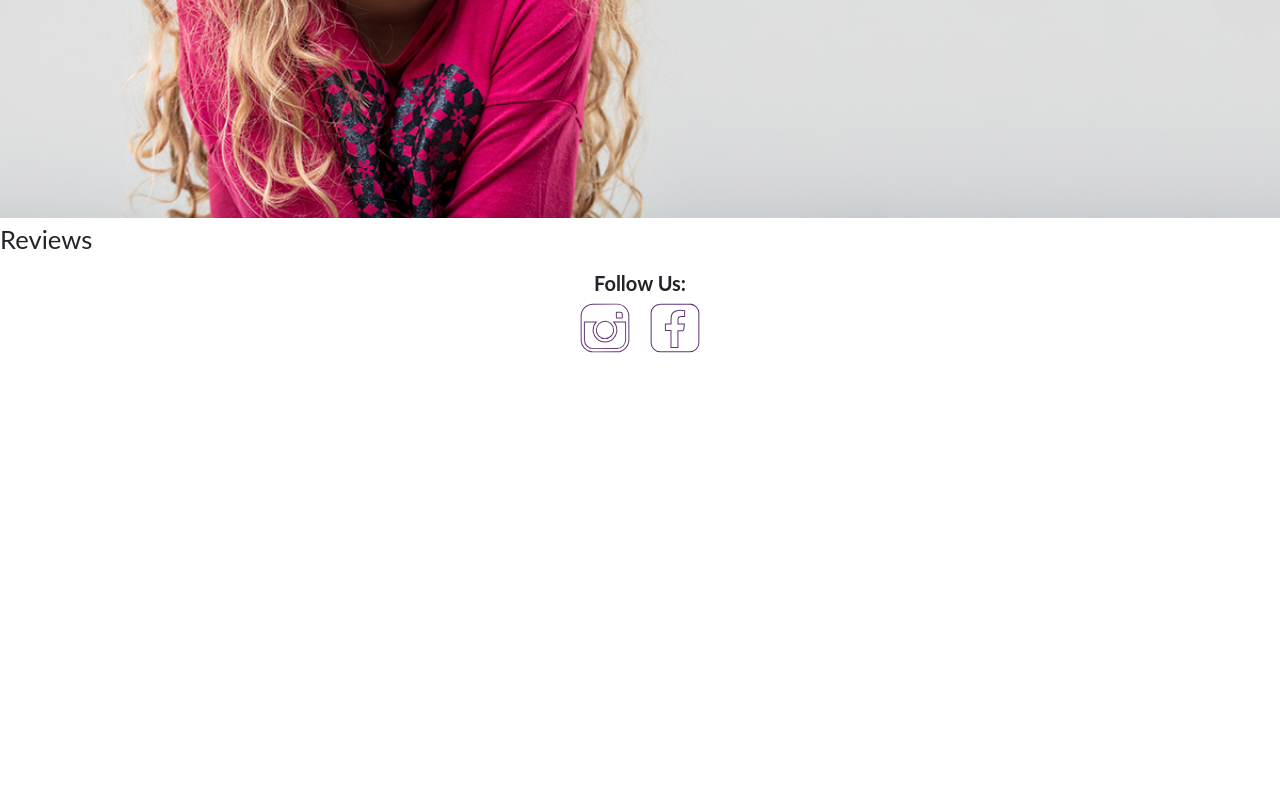
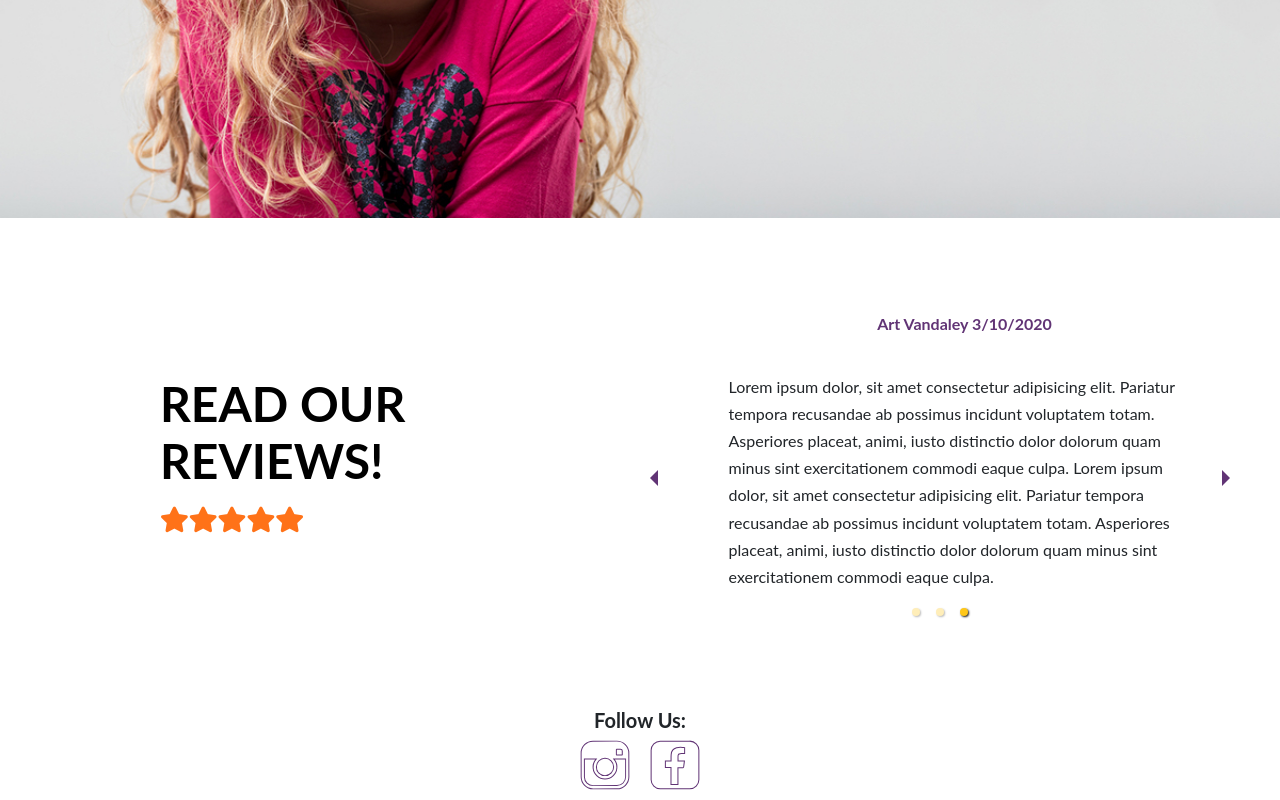
Before and after one commit to Alom310/rooster-grin, a React (Create React App) app: page / in a window 1280 px wide. Shown: the part 2970-3770 px from the top of the page. Before the commit the page ends 3333 px from the top, so only its background shows below. Built offline with nearby package versions, Linux system fonts and the light colour scheme.

Commit message:
added review section and fixed media query

```diff
--- a/package.json
+++ b/package.json
@@ -11,6 +11,7 @@
     "path": "^0.12.7",
     "react": "^16.13.1",
     "react-dom": "^16.13.1",
+    "react-responsive-carousel": "^3.2.8",
     "react-reveal": "^1.2.2",
     "react-scripts": "3.4.1"
   },
--- a/public/index.html
+++ b/public/index.html
@@ -28,6 +28,7 @@
     <script src="https://code.jquery.com/jquery-3.5.1.slim.min.js" integrity="sha384-DfXdz2htPH0lsSSs5nCTpuj/zy4C+OGpamoFVy38MVBnE+IbbVYUew+OrCXaRkfj" crossorigin="anonymous"></script>
     <script src="https://cdn.jsdelivr.net/npm/popper.js@1.16.0/dist/umd/popper.min.js" integrity="sha384-Q6E9RHvbIyZFJoft+2mJbHaEWldlvI9IOYy5n3zV9zzTtmI3UksdQRVvoxMfooAo" crossorigin="anonymous"></script>
     <script src="https://stackpath.bootstrapcdn.com/bootstrap/4.5.0/js/bootstrap.min.js" integrity="sha384-OgVRvuATP1z7JjHLkuOU7Xw704+h835Lr+6QL9UvYjZE3Ipu6Tp75j7Bh/kR0JKI" crossorigin="anonymous"></script>
+    <link rel="stylesheet" href="https://cdnjs.cloudflare.com/ajax/libs/font-awesome/5.12.0-2/css/all.min.css">
 
     <title>Rooster Grin Test</title>
   </head>
--- a/src/components/cta2.js
+++ b/src/components/cta2.js
@@ -14,7 +14,7 @@ class CTA2 extends Component{
                             <div className="cta2__text-box">
                                 <Fade left>
                                     <h1 className="cta2-primary">
-                                        <span className="cta2-primary--title">Free 30 day Trial</span>
+                                        <span className="cta2-primary--title">Start Your Trial Today!</span>
                                     </h1>
                                 </Fade>
                                 <a href="#" className="cta2-btn cta2-btn--animated">&#62; Learn More</a>
--- a/src/components/reviews.js
+++ b/src/components/reviews.js
@@ -1,12 +1,52 @@
 import React, {Component} from 'react';
 import Fade from 'react-reveal/Fade';
+import { Carousel } from 'react-responsive-carousel';
+import "react-responsive-carousel/lib/styles/carousel.min.css";
+
 
 class Reviews extends Component{
     render(){
         return(
             <section id="reviews">
-                <div>
-                    Reviews
+                <div className="container">
+                    <div className="row">
+
+                        <div className="col-xs-12 col-lg-6" id="review-row">
+                            <div className="review__text-box">
+                                <Fade left>
+                                <h1 className="review-primary">
+                                    <span className="review-primary--title">Read Our Reviews!</span>
+                                </h1>
+                                </Fade>
+                                <i class="fa fa-star" aria-hidden="true"></i>
+                                <i class="fa fa-star" aria-hidden="true"></i>
+                                <i class="fa fa-star" aria-hidden="true"></i>
+                                <i class="fa fa-star" aria-hidden="true"></i>
+                                <i class="fa fa-star" aria-hidden="true"></i>
+
+                            </div>
+                        </div>
+
+                        <div className="col-xs-12 col-lg-6" id="carousel-row">
+                            <div id="carousel" className="carousel__text-box">
+                                <Carousel autoPlay infiniteLoop	showThumbs={false} showStatus={false} showArrows={true} showIndicators={true}>
+                                    <div>
+                                        <h6>John Doe 6/25/2020</h6>
+                                        <p>Lorem ipsum dolor, sit amet consectetur adipisicing elit. Pariatur tempora recusandae ab possimus incidunt voluptatem totam. Asperiores placeat, animi, iusto distinctio dolor dolorum quam minus sint exercitationem commodi eaque culpa. Lorem ipsum dolor, sit amet consectetur adipisicing elit. Pariatur tempora recusandae ab possimus incidunt voluptatem totam. Asperiores placeat, animi, iusto distinctio dolor dolorum quam minus sint exercitationem commodi eaque culpa.</p>
+                                    </div>
+                                    <div>
+                                        <h6>Don Joe 5/12/2020</h6>
+                                        <p>Lorem ipsum dolor, sit amet consectetur adipisicing elit. Pariatur tempora recusandae ab possimus incidunt voluptatem totam. Asperiores placeat, animi, iusto distinctio dolor dolorum quam minus sint exercitationem commodi eaque culpa. Lorem ipsum dolor, sit amet consectetur adipisicing elit. Pariatur tempora recusandae ab possimus incidunt voluptatem totam. Asperiores placeat, animi, iusto distinctio dolor dolorum quam minus sint exercitationem commodi eaque culpa.</p>
+                                    </div>
+                                    <div>
+                                        <h6>Art Vandaley 3/10/2020</h6>
+                                        <p>Lorem ipsum dolor, sit amet consectetur adipisicing elit. Pariatur tempora recusandae ab possimus incidunt voluptatem totam. Asperiores placeat, animi, iusto distinctio dolor dolorum quam minus sint exercitationem commodi eaque culpa. Lorem ipsum dolor, sit amet consectetur adipisicing elit. Pariatur tempora recusandae ab possimus incidunt voluptatem totam. Asperiores placeat, animi, iusto distinctio dolor dolorum quam minus sint exercitationem commodi eaque culpa.</p>
+                                    </div>
+                                </Carousel>
+                            </div>
+                        </div>
+
+                    </div>
                 </div>
             </section>
         );
--- a/src/index.css
+++ b/src/index.css
@@ -16,6 +16,7 @@ code {
 .container, .row{
   height: 100%;
 }
+
 
 /* ---------------------------------Animations--------------------------------*/
 @keyframes fadeInAnimation {
@@ -195,7 +196,8 @@ code {
   text-align: left;
 }
 
-.about-primary--title, .features-primary--title, .cta1-primary--title, .cta2-primary--title{
+.about-primary--title, .features-primary--title,
+.cta1-primary--title, .cta2-primary--title, .review-primary--title{
 color: #613475;
 display: block;
 font-size: 3rem;
@@ -372,11 +374,77 @@ font-weight :400;
 
 
 /* ---------------------------------Reviews--------------------------------*/
+#reviews{
+  height: 60vh;
+  overflow: auto;
+}
+
+#review-row{
+  position: relative;
+}
+
+.review__text-box{
+  position: absolute;
+  top: 50%;
+  left: 50%;
+  transform: translate(-50%, -50%);
+  text-align: left;
+}
+
+.review-primary--title{
+  color: black;
+}
+
+#carousel{
+  width: 600px;
+}
+
+#carousel p{
+  font-size: 1rem;
+  text-align: left;
+  padding: 2rem 4rem;
+}
+
+#carousel h6{
+  color: #613475;
+  font-weight: 700;
+}
+
+.carousel__text-box{
+  position: absolute;
+  top: 20%;
+  text-align: left;
+}
+
+i{
+  color: #ff7218;
+}
+
+.carousel .slide{
+  background-color: white !important;
+}
+
+
+.carousel .control-prev.control-arrow:before {
+  border-right: 8px solid #613475 !important;
+}
+
+.carousel .control-next.control-arrow:before {
+  border-left: 8px solid #613475 !important;
+}
+
+.carousel .control-arrow, .carousel.carousel-slider .control-arrow{
+  opacity: 1 !important;
+}
+
+.carousel .control-dots .dot {
+  background-color: #ffc718 !important;
+}
 
 /* ---------------------------------Footer--------------------------------*/
 footer{
   text-align: center;
-  margin: 10px;;
+  margin: 10px 0 10px 0;
 }
 
 h5{
@@ -389,8 +457,10 @@ h5{
 }
 
 /* ---------------------------------Media Queries--------------------------------*/
-@media (max-width: 1500px) {
-
+@media (max-width: 1200px) {
+  #carousel{
+    width: 500px;
+  }
 }
 
 @media (max-width: 991px) {
@@ -433,6 +503,36 @@ h5{
     display:none;
   }
 
+  .carousel__text-box{
+    top: 0%;
+    left:0%
+  }
+
+  .review__text-box {
+    position: relative;
+    top: 30%;
+    left: 0%;
+    transform: translate(0%, 0%);
+    text-align: center;
+  }
+
+  #carousel{
+    width: 100%;
+  }
+
+}
+
+
+
+@media (max-width: 630px) {
+  #carousel{
+    width: 100%;
+  }
+
+  .carousel__text-box{
+    left:0%
+  }
+
 }
 
 
```
Also changed, not shown: 1 other file (tests, documents, lock files or other folders).
